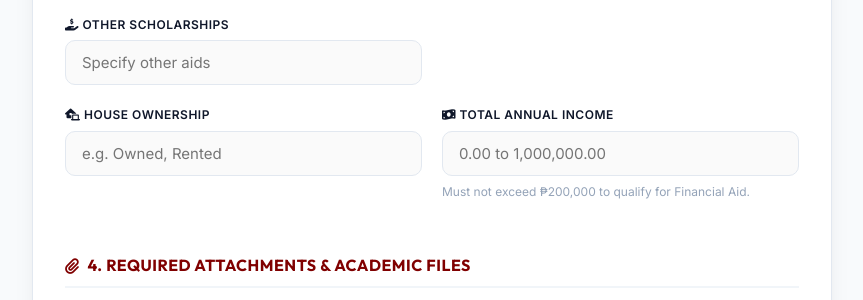
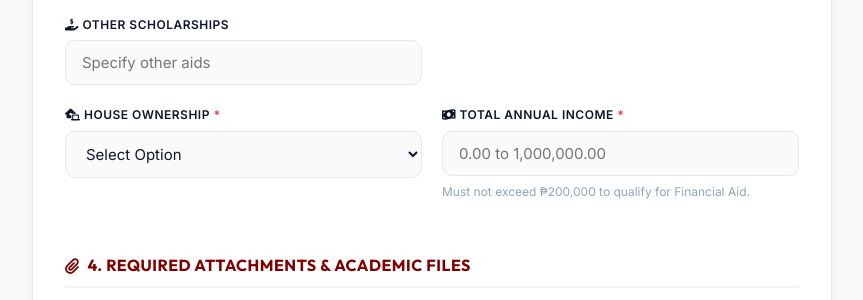
Before and after one commit to lv-ruki021/sintang-iskolar-database, a Flask app: page /apply in a window 1280 px wide. Shown: the part 1526-1826 px from the top of the page, without its empty margins (208-1071 px from the left). Run offline with Flask 3, Linux system fonts and the light colour scheme.

Commit message:
Update House Ownership to select dropdown and make House Ownership and Total Annual Income required fields with backend validations

```diff
--- a/app.py
+++ b/app.py
@@ -360,6 +360,8 @@ def apply():
         if not civil_status: errors.append("Civil Status is required.")
         if not citizenship: errors.append("Citizenship is required.")
         if not proof_of_income: errors.append("Proof of Income document name is required.")
+        if not house_ownership: errors.append("House Ownership is required.")
+        if total_annual_income is None: errors.append("Total Annual Household Income is required.")
 
         # Business Rule: Only regular students can apply
         if not is_regular:
@@ -573,6 +575,8 @@ def admin_edit(id):
         if not civil_status: errors.append("Civil Status is required.")
         if not citizenship: errors.append("Citizenship is required.")
         if not proof_of_income: errors.append("Proof of Income document name is required.")
+        if not house_ownership: errors.append("House Ownership is required.")
+        if total_annual_income is None: errors.append("Total Annual Household Income is required.")
 
         # Business Rule Check
         if not is_regular:
--- a/templates/add_scholar.html
+++ b/templates/add_scholar.html
@@ -201,13 +201,17 @@
 
             <div class="form-row">
                 <div class="form-group col-6">
-                    <label for="House_Ownership"><i class="fa-solid fa-house-laptop"></i> House Ownership</label>
-                    <input type="text" id="House_Ownership" name="House_Ownership" placeholder="e.g. Owned, Rented" maxlength="50"
-                           value="{{ form_data.House_Ownership if form_data else '' }}">
+                    <label for="House_Ownership"><i class="fa-solid fa-house-laptop"></i> House Ownership <span class="required-asterisk">*</span></label>
+                    <select id="House_Ownership" name="House_Ownership" required>
+                        <option value="">Select Option</option>
+                        <option value="Owned" {% if form_data and form_data.House_Ownership == 'Owned' %}selected{% endif %}>Owned</option>
+                        <option value="Rented" {% if form_data and form_data.House_Ownership == 'Rented' %}selected{% endif %}>Rented</option>
+                        <option value="Pay to Own" {% if form_data and form_data.House_Ownership == 'Pay to Own' %}selected{% endif %}>Pay to Own</option>
+                    </select>
                 </div>
                 <div class="form-group col-6">
-                    <label for="Total_Annual_Household_Income"><i class="fa-solid fa-money-bill-wave"></i> Total Annual Income</label>
-                    <input type="number" id="Total_Annual_Household_Income" name="Total_Annual_Household_Income" placeholder="0.00 to 1,000,000.00" step="0.01" min="0" max="1000000"
+                    <label for="Total_Annual_Household_Income"><i class="fa-solid fa-money-bill-wave"></i> Total Annual Income <span class="required-asterisk">*</span></label>
+                    <input type="number" id="Total_Annual_Household_Income" name="Total_Annual_Household_Income" placeholder="0.00 to 1,000,000.00" step="0.01" min="0" max="1000000" required
                            value="{{ form_data.Total_Annual_Household_Income if form_data else '' }}">
                     <small class="form-text" id="income-rule-text">Must not exceed ₱200,000 to qualify for Financial Aid.</small>
                 </div>
```
Also changed, not shown: templates/edit_scholar.html (+9 -5 lines).
